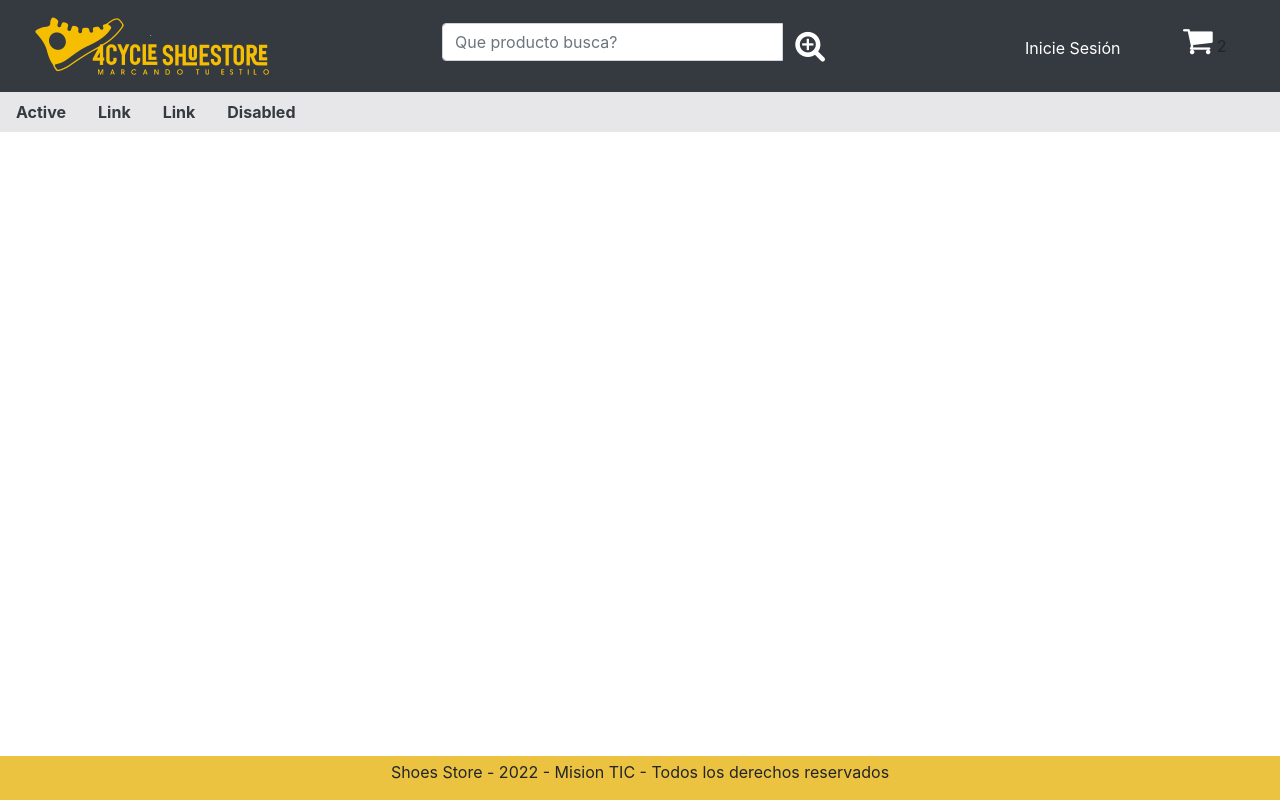
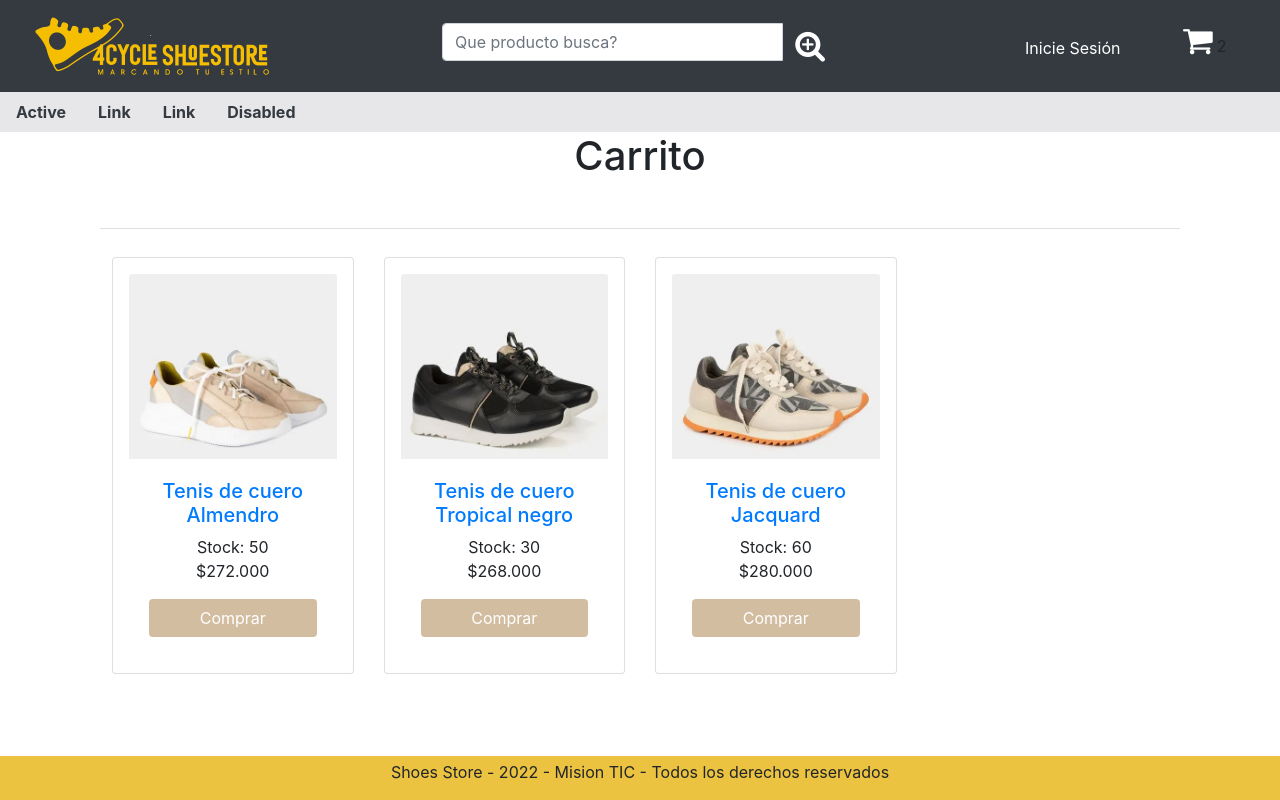
Before and after one commit to 4CycleTeam/Shoestore, a React (Create React App) app in the folder front/: page /carrito in a window 1280 px wide. Built offline with nearby package versions, Linux system fonts and the light colour scheme; a web font is replaced by a local one.

Commit message:
se actualizo archivo App.js

```diff
--- a/front/src/App.js
+++ b/front/src/App.js
@@ -5,6 +5,7 @@ import Ventas from './components/Ventas';
 import { Footer } from './components/layout/Footer';
 import ListaProductos from './components/ListaProductos';
 import {BrowserRouter as Router, Route, Routes} from 'react-router-dom';
+import Carrito from './components/Carrito';
 
 function App() {
   return (
@@ -15,6 +16,7 @@ function App() {
         <Routes>
          <Route path='/listaproductos' element={<ListaProductos/>}></Route>
          <Route path='/ventas' element={<Ventas/>}></Route>
+         <Route path='/carrito' element={<Carrito/>}></Route>
         </Routes>
         </div>
 
```
